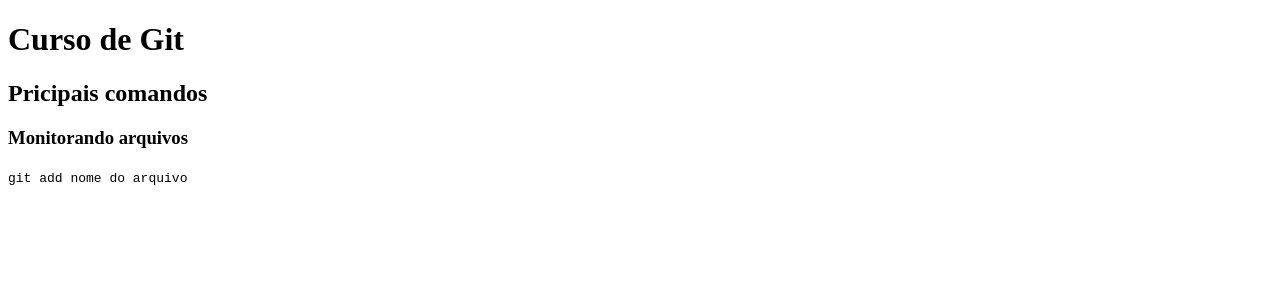
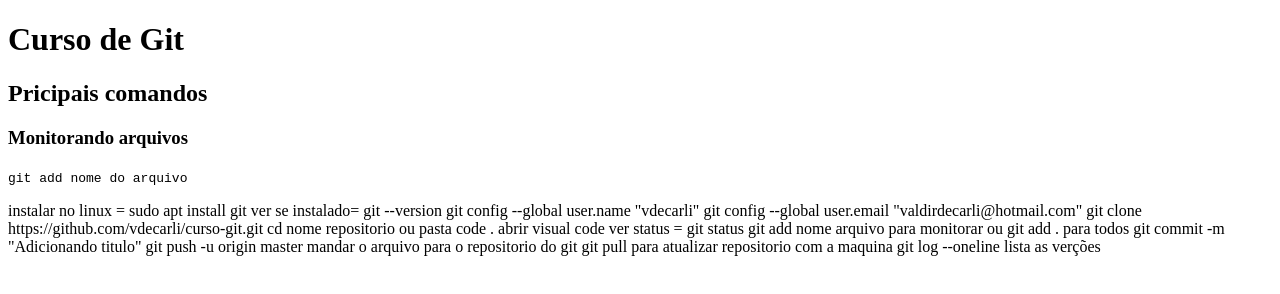
Before and after one commit to vdecarli/curso-git, a plain HTML site: page index.html in a window 1280 px wide. Drawn offline with Linux system fonts and the light colour scheme.

Commit message:
comando dogit

```diff
--- a/index.html
+++ b/index.html
@@ -10,6 +10,20 @@
   <h2>Pricipais comandos</h2>
   <h3>Monitorando arquivos</h3>
   <code>git add nome do arquivo</code>
+  <p> instalar no linux =  sudo apt install git
+    ver se instalado=  git --version
+    git config --global user.name "vdecarli"
+    git config --global user.email "valdirdecarli@hotmail.com"
+    git clone https://github.com/vdecarli/curso-git.git
+    cd nome repositorio ou pasta
+    code . abrir visual code
+    ver status = git status
+    git add nome arquivo para monitorar ou git add . para todos
+    git commit -m "Adicionando titulo"
+    git push -u origin master mandar o arquivo para o repositorio do git
+    git pull para atualizar repositorio com a maquina
+
+    git log --oneline    lista as verções</p>
 <body>
 
 </body>
```
Also changed, not shown: contato.html (+13 -1 lines).
